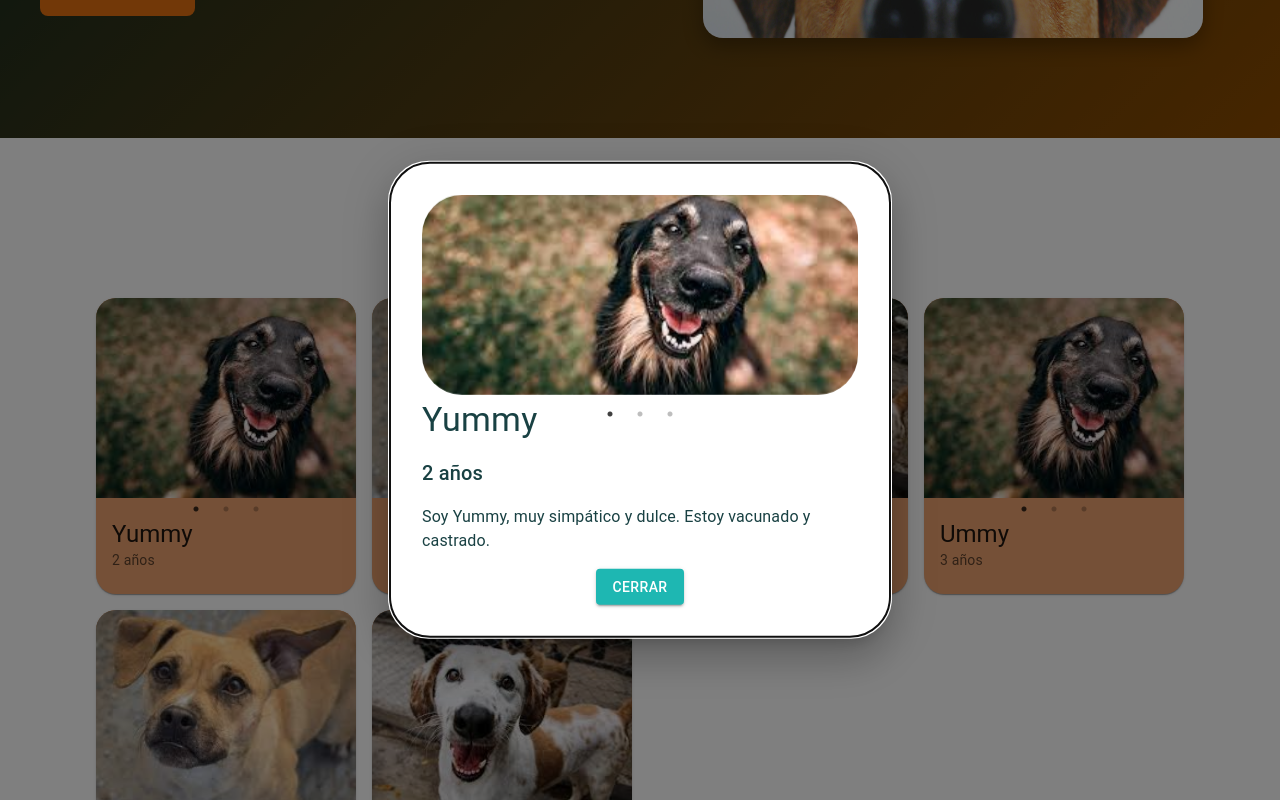
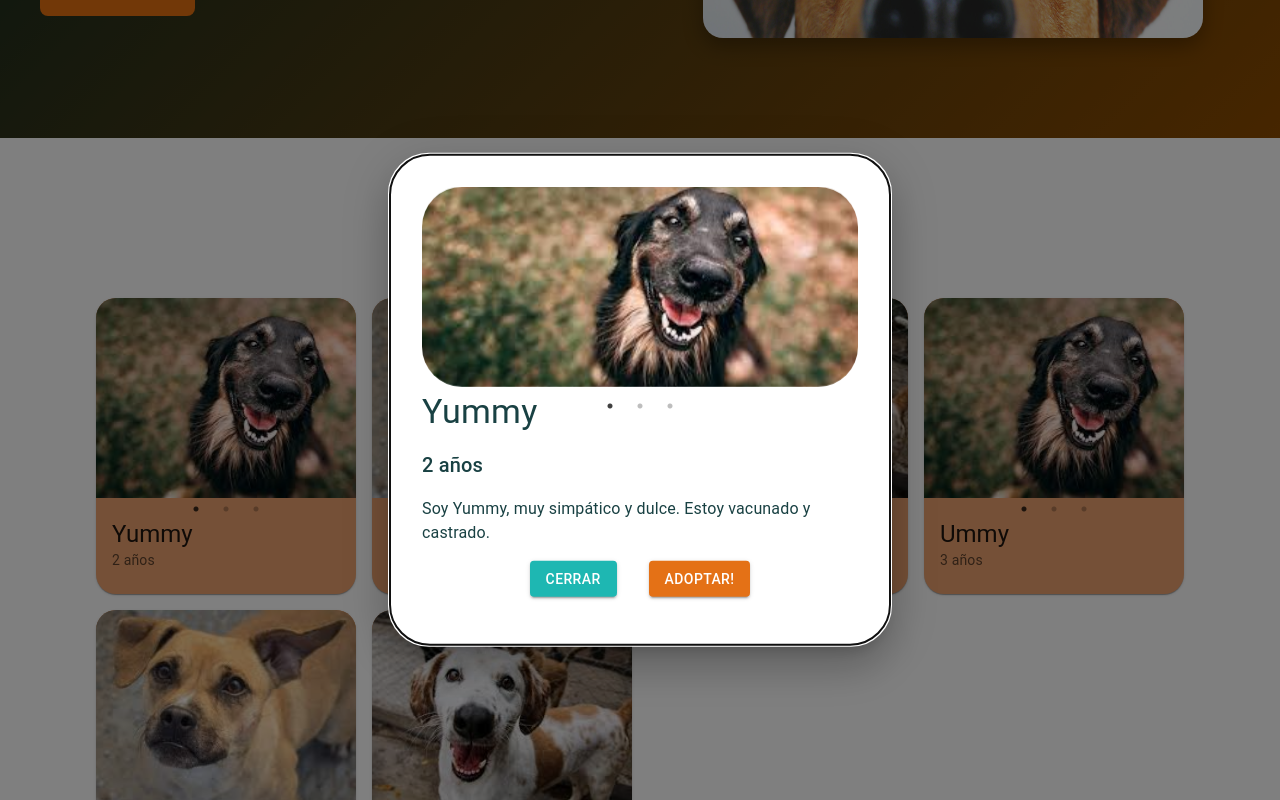
Before and after one commit to No-Country-simulation/c21-71-n-node-react, a Next.js app in the folder apps/next-app/: page /adoption in a window 1280 px wide. Both pictures are taken after a click on the element 226 px from the left and 962 px from the top of the page. Shown: the part 562-1362 px from the top of the page. Built offline with nearby package versions, Linux system fonts and the light colour scheme.

Commit message:
feat ✨: Added Adoptar! button to Galery component.

```diff
--- a/apps/next-app/src/components/Galery/Galery.tsx
+++ b/apps/next-app/src/components/Galery/Galery.tsx
@@ -231,12 +231,24 @@ const Galery: React.FC = () => {
                                     variant="contained"
                                     color="primary"
                                     sx={{
-                                        mt: 2,
+                                        m: 2,
                                         backgroundColor: "#1eb7b2",
                                         "&:hover": { backgroundColor: "#189e9b" },
                                     }}
                                 >
                                     Cerrar
+                                </Button>
+                                <Button
+                                    onClick={handleClose}
+                                    variant="contained"
+                                    color="primary"
+                                    sx={{
+                                        m: 2,
+                                        backgroundColor: "#e47116",
+                                        "&:hover": { backgroundColor: "#c4530a"},
+                                    }}
+                                >
+                                    Adoptar!
                                 </Button>
                             </Box>
                         </Box>
```
